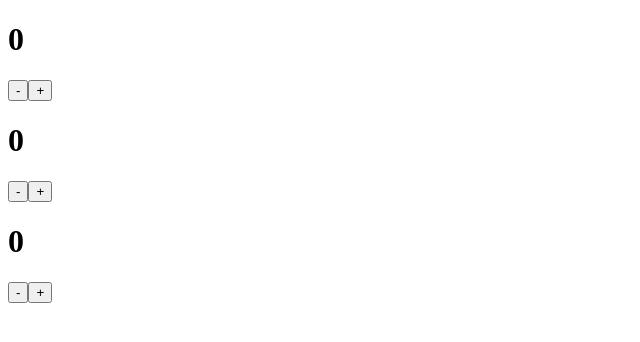
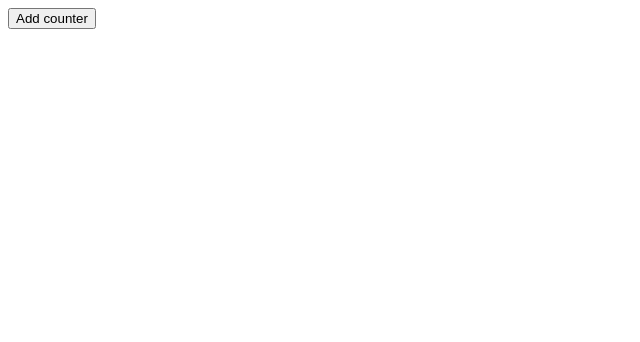
Before and after one commit to iangerolamo/react-redux-hooks, a React (Create React App) app: page / in a window 1280 px wide. Shown: the top 342 px of the page, without its empty margins (0-640 px from the left). Built offline with nearby package versions, Linux system fonts and the light colour scheme.

Commit message:
Botão adicioanr contador

```diff
--- a/src/components/counters/index.js
+++ b/src/components/counters/index.js
@@ -5,6 +5,7 @@ import './style.css';
 function Counters() {
 
     const [counter, setCounter] = useState(0);
+    const [add, setAdd] = useState([]);
 
     function handleDecrement() {
       setCounter(counter - 1);
@@ -14,17 +15,25 @@ function Counters() {
       setCounter(counter + 1);
     }
 
+    function handleAdd() {
+      setAdd(add.concat(0))
+    }
+
+
+
     return (
       <div>
-        {[0, 0, 0].map((item) => (
-          <Counter
+          <button onClick={handleAdd}>Add counter</button>
+          {add.map((item) => (
+            <Counter
           counter={counter}
           increment={handleIncrement}
           decrement={handleDecrement}
-        />
-        ))}
+            />
+          ))}
       </div>
     );
   }
 
+
   export default Counters;
```
